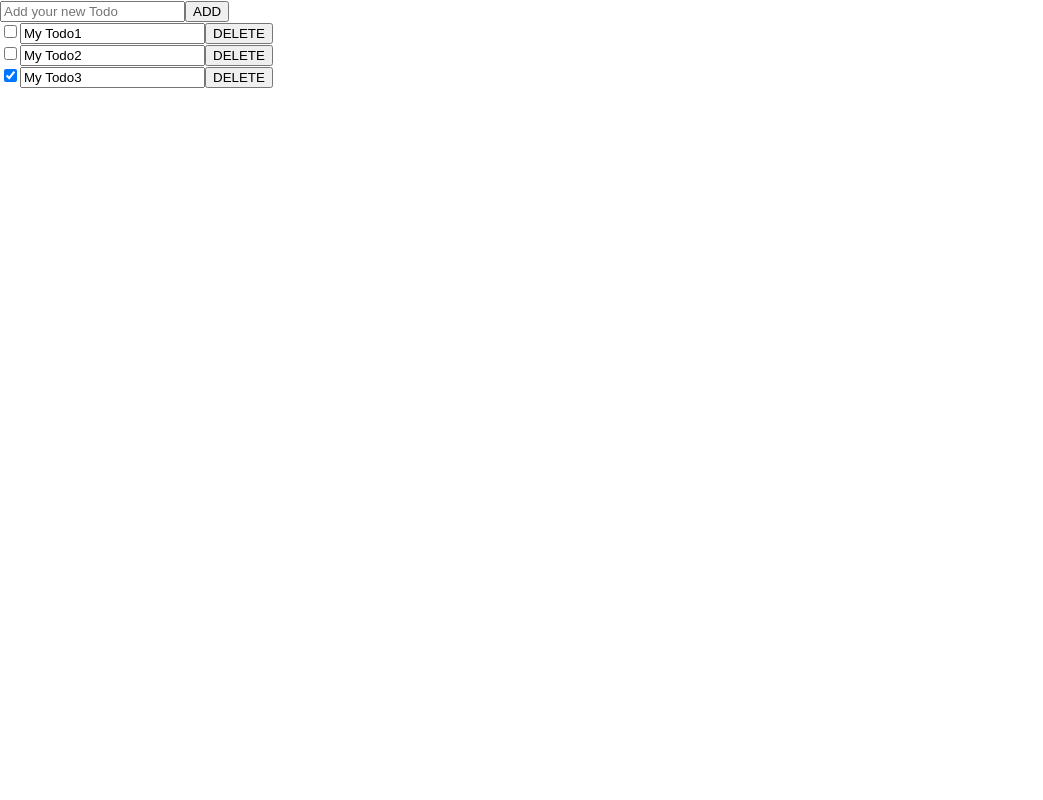
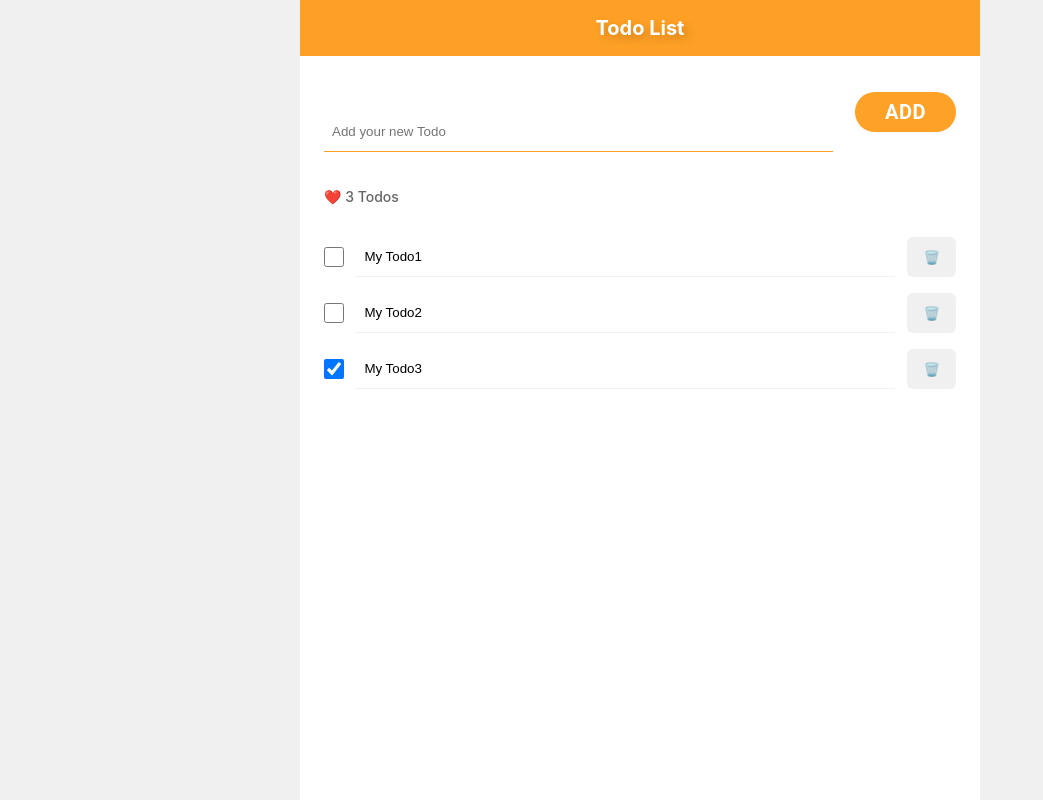
Before and after one commit to whqngml/todo-app, a React (Create React App) app in the folder client/: page / in a window 1280 px wide. Shown: the whole page, without its empty margins (0-1043 px from the left). Built offline with nearby package versions, Linux system fonts and the light colour scheme.

Commit message:
design: Todo CSS 적용

```diff
--- a/client/package.json
+++ b/client/package.json
@@ -6,6 +6,7 @@
     "@testing-library/jest-dom": "^5.16.5",
     "@testing-library/react": "^13.4.0",
     "@testing-library/user-event": "^13.5.0",
+    "node-sass": "^7.0.3",
     "react": "^18.2.0",
     "react-dom": "^18.2.0",
     "react-scripts": "5.0.1",
--- a/client/src/App.js
+++ b/client/src/App.js
@@ -1,6 +1,7 @@
 import { useState, useRef } from "react";
 import AddTodo from "./components/AddTodo";
 import Todo from "./components/Todo";
+import "../src/styles/common.scss";
 
 const App = () => {
   const [todoItems, setTodoItems] = useState([
@@ -41,11 +42,17 @@ const App = () => {
 
   return (
     <div className="App">
+      <header className="Header">Todo List</header>
       <AddTodo addItem={addItem} />
-      {todoItems.map((item) => {
-        // console.log(item); // {id: 1, title: 'My Todo1', done: false}
-        return <Todo key={item.id} item={item} deleteItem={deleteItem} />;
-      })}
+      <div className="left-todos">❤️ {todoItems.length} Todos</div>
+      {todoItems.length > 0 ? (
+        todoItems.map((item) => {
+          // console.log(item); // {id: 1, title: 'My Todo1', done: false}
+          return <Todo key={item.id} item={item} deleteItem={deleteItem} />;
+        })
+      ) : (
+        <p className="empty-todos">Todo를 추가해주세요🔥</p>
+      )}
     </div>
   );
 };
--- a/client/src/components/AddTodo.js
+++ b/client/src/components/AddTodo.js
@@ -1,4 +1,5 @@
 import { useState } from "react";
+import "../styles/AddTodo.scss";
 
 const AddTodo = (props) => {
   const { addItem } = props;
@@ -11,8 +12,15 @@ const AddTodo = (props) => {
 
   const onButtonClick = () => {
     // props로 받아온 addItem 함수 실행
-    addItem(todoItem); // {title: 'input입력값'}
-    setTodoItem({ title: "" }); // input 초기화
+    const AddInput = todoItem.title.trim();
+    if (AddInput === "") {
+      alert("할일을 추가해 주세요");
+      setTodoItem({ title: "" }); // input 초기화
+      return;
+    } else {
+      addItem(todoItem); // {title: 'input입력값'}
+      setTodoItem({ title: "" }); // input 초기화
+    }
   };
 
   // Enter 키 입력시 아이템 추가
@@ -22,16 +30,29 @@ const AddTodo = (props) => {
     }
   };
 
+  document
+    .querySelectorAll(".fast")
+    .forEach(
+      (button) =>
+        (button.innerHTML =
+          "<div><span>" +
+          button.textContent.trim().split("").join("</span><span>") +
+          "</span></div>")
+    );
+
   return (
     <div className="AddTodo">
       <input
+        className="AddInput"
         type="text"
         placeholder="Add your new Todo"
         value={todoItem.title}
         onChange={(e) => setTodoItem({ title: e.target.value })}
         onKeyPress={onEnterKeyPress}
       />
-      <button onClick={onButtonClick}>ADD</button>
+      <button onClick={onButtonClick} className="button fast white">
+        ADD
+      </button>
     </div>
   );
 };
--- a/client/src/components/Todo.js
+++ b/client/src/components/Todo.js
@@ -1,4 +1,5 @@
 import { useState } from "react";
+import "../styles/Todo.scss";
 
 const Todo = ({ item, deleteItem }) => {
   // console.log(item); // { id: 1, title: 'todo1', done: false, }
@@ -66,13 +67,14 @@ const Todo = ({ item, deleteItem }) => {
       {/* <label htmlFor={`todo${id}`}>{title}</label> */}
       <input
         type="text"
+        className="TodoInput"
         value={todoItem.title}
         onChange={editEventHandler}
         readOnly={readOnly}
         onClick={onInputClick}
         onKeyPress={onEnterKeyPress}
       />
-      <button onClick={onDeleteBtnClick}>DELETE</button>
+      <button onClick={onDeleteBtnClick}>🗑️</button>
     </div>
   );
 };
--- /dev/null
+++ b/client/src/styles/AddTodo.scss
@@ -0,0 +1,87 @@
+@import "utils";
+
+.AddTodo {
+  width: 100%;
+  padding: 36px 24px;
+  display: flex;
+
+  input {
+    margin-right: 12px;
+    @include input($color-primary-400);
+  }
+}
+
+.AddInput {
+  margin-top: 20px;
+  width: 40%;
+  height: 40px;
+  border: 0;
+  border-bottom: 3px solid rgb(254, 160, 37);
+  background-color: rgb(181, 181, 181);
+}
+
+.button {
+  &.white {
+    --background: #fea127;
+    --text: #fff;
+    --shadow: 0 2px 8px -1px #{rgba(#121621, 0.04)};
+    --shadow-hover: 0 4px 20px -2px #{rgba(#121621, 0.12)};
+  }
+  &.fast {
+    --duration: 0.32s;
+  }
+}
+
+.button {
+  --background: #fea127;
+  --text: #fff;
+  --font-size: 20px;
+  --duration: 0.44s;
+  --move-hover: -4px;
+  --shadow: 0 2px 8px -1px #{rgba(#edf1ff, 0.32)};
+  --shadow-hover: 0 4px 20px -2px #{rgba(#275efe, 0.5)};
+  --font-shadow: var(--font-size);
+  border: none;
+  padding: 0 30px;
+  height: 40px;
+  font-family: "Roboto";
+  font-weight: 700;
+  line-height: var(--font-size);
+  border-radius: 24px;
+  outline: none;
+  margin-left: 10px;
+  text-decoration: none;
+  font-size: var(--font-size);
+  letter-spacing: 0.5px;
+  background: var(--background);
+  color: var(--text);
+  box-shadow: var(--shadow);
+  transform: translateY(var(--y)) translateZ(0);
+  transition: transform var(--duration) ease, box-shadow var(--duration) ease;
+  div {
+    display: flex;
+    overflow: hidden;
+    text-shadow: 0 var(--font-shadow) 0 var(--text);
+    span {
+      display: block;
+      backface-visibility: hidden;
+      font-style: normal;
+      transition: transform var(--duration) ease;
+      transform: translateY(var(--m)) translateZ(0);
+      $i: 1;
+      @while $i < 12 {
+        &:nth-child(#{$i}) {
+          transition-delay: $i / 20 + s;
+        }
+        $i: $i + 1;
+      }
+    }
+  }
+  &:hover {
+    --y: var(--move-hover);
+    --shadow: var(--shadow-hover);
+    span {
+      --m: calc(var(--font-size) * -1);
+    }
+  }
+}
--- /dev/null
+++ b/client/src/styles/Todo.scss
@@ -0,0 +1,22 @@
+@import "utils";
+
+.Todo {
+  padding: 8px 24px;
+  display: flex;
+
+  input[type="checkbox"] {
+    width: 24px;
+    height: 24px;
+    margin: auto 0;
+  }
+
+  input[type="text"] {
+    @include input($color-secondary-200);
+    margin-left: 12px;
+    margin-right: 12px;
+  }
+
+  button {
+    @include button($color-secondary-200, $color-secondary-400);
+  }
+}
--- /dev/null
+++ b/client/src/styles/_utils.scss
@@ -0,0 +1,40 @@
+// 여러 파일에서 사용되는 sass 변수 및 mixin
+
+// COLOR
+$color-primary-400: rgb(254, 160, 37);
+$color-secondary-400: rgb(69, 69, 69);
+$color-secondary-300: rgb(100, 100, 100);
+$color-secondary-200: rgb(240, 240, 240);
+$color-secondary-100: rgb(255, 255, 255);
+
+// SIZE
+$width-md: 680px;
+
+// MIXIN
+@mixin button($bg-color, $color) {
+  padding: 0 16px;
+  border-radius: 6px;
+  border: none;
+  background-color: $bg-color;
+  color: $color;
+  cursor: pointer;
+}
+
+@mixin input($border-color) {
+  width: 100%;
+  background-color: transparent;
+  border: none;
+  border-bottom: 1px solid $border-color;
+  padding: 12px 8px;
+
+  &:focus {
+    // focus 될 때 발생하는 outline 효과 없애기
+    outline: none;
+  }
+}
+
+@mixin notice() {
+  color: $color-secondary-300;
+  font-size: 14px;
+  font-weight: 500;
+}
--- /dev/null
+++ b/client/src/styles/common.scss
@@ -0,0 +1,44 @@
+@import "./utils";
+
+* {
+  box-sizing: border-box;
+}
+
+body {
+  background-color: $color-secondary-200;
+  overflow-x: hidden;
+}
+
+.App {
+  min-height: 100vh;
+  width: $width-md;
+  margin: 0 auto;
+  background-color: $color-secondary-100;
+
+  .left-todos {
+    @include notice();
+    padding: 0 24px;
+    margin-bottom: 24px;
+  }
+
+  .empty-todos {
+    @include notice();
+    text-align: center;
+  }
+}
+
+.Header {
+  background-color: $color-primary-400;
+  color: $color-secondary-100;
+  font-size: 20px;
+  font-weight: 700;
+  text-align: center;
+  padding: 16px 0;
+  text-shadow: 4px 4px 8px rgba(0, 0, 0, 0.2);
+}
+
+@media (max-width: $width-md) {
+  .App {
+    width: 90vw;
+  }
+}
```
Also changed, not shown: 1 other file (tests, documents, lock files or other folders).
